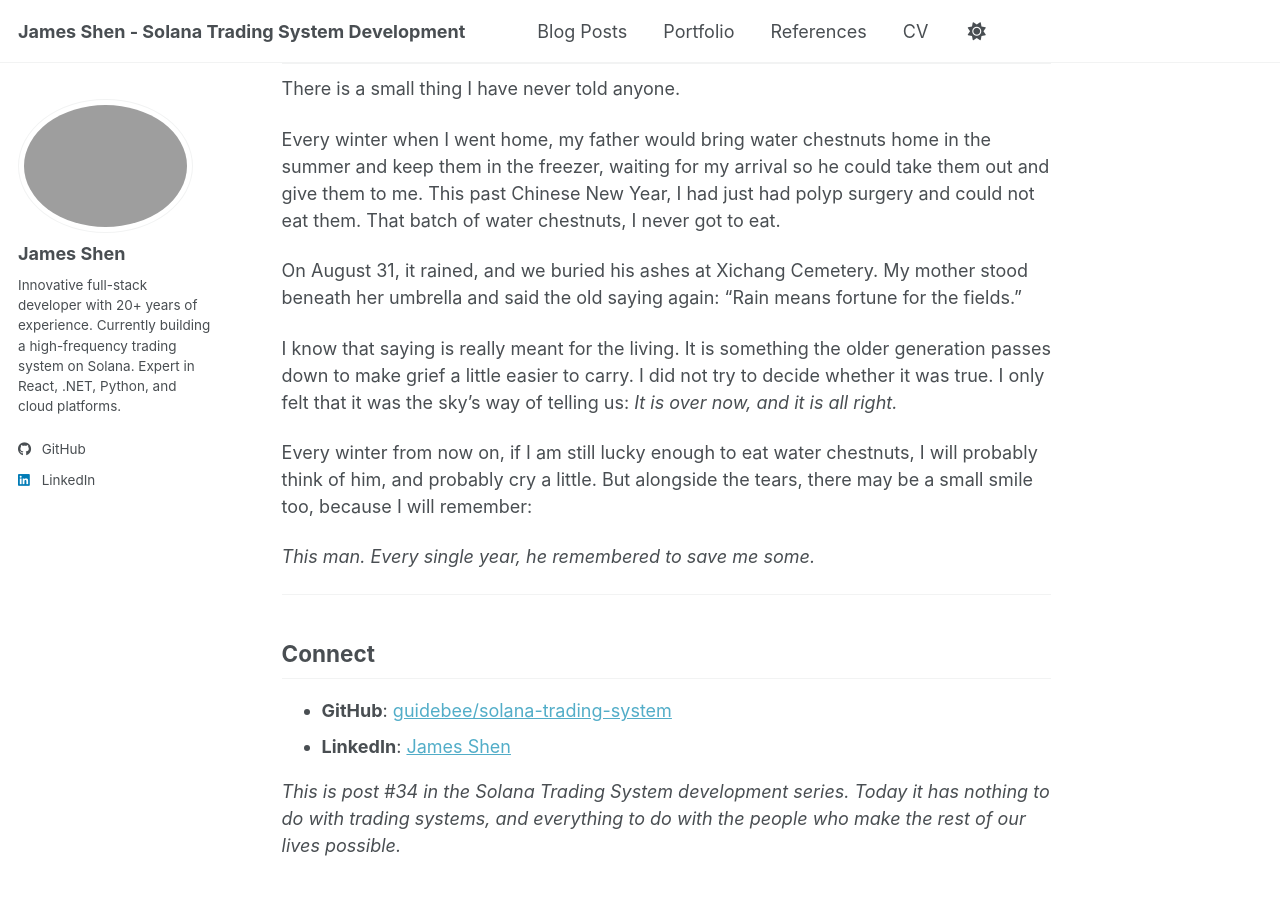
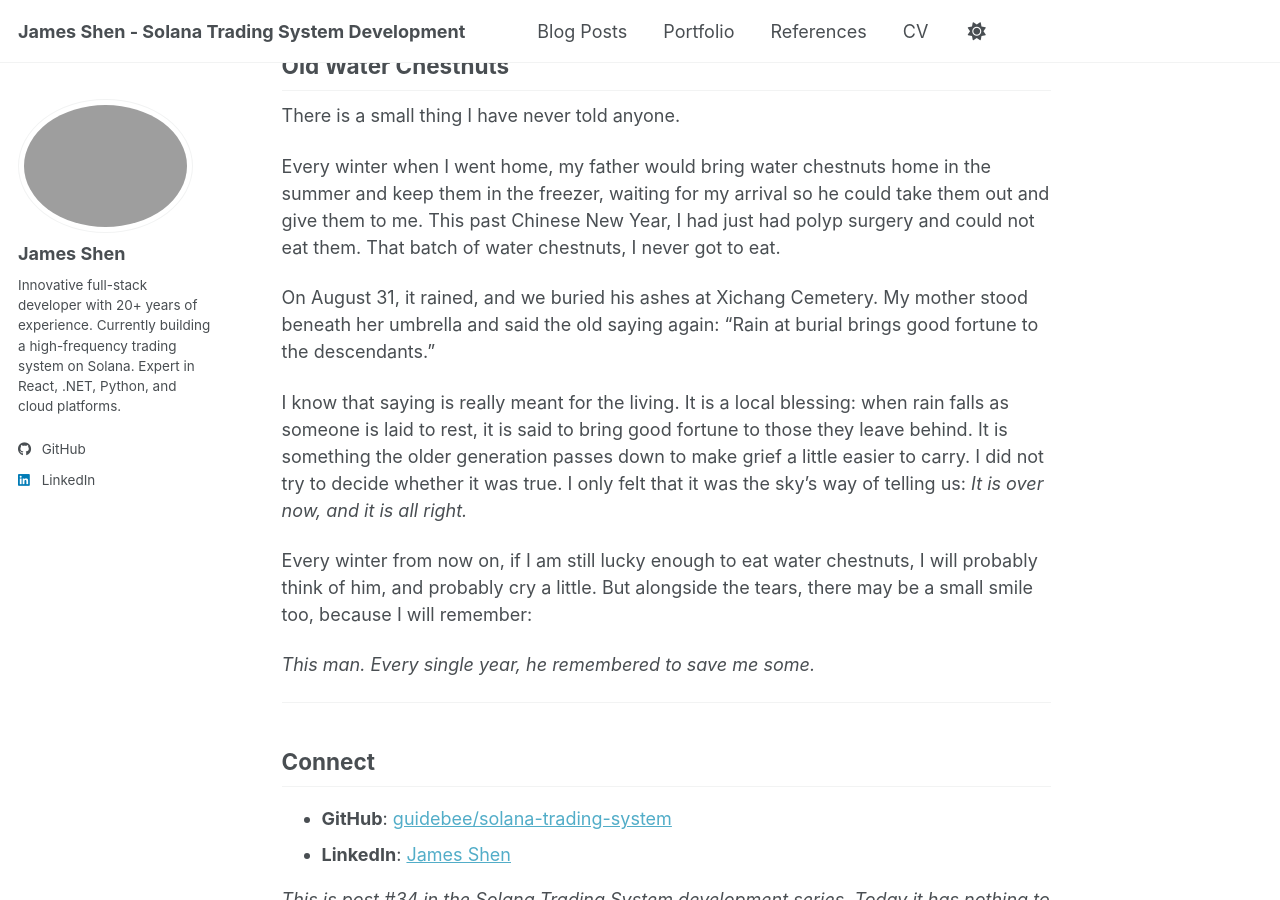
Before and after one commit to guidebee/guidebee.github.io, a Jekyll site: the page built from _posts/2026-08-31-old-water-chestnuts.md, in a window 1280 px wide and 900 px high, scrolled down 4204 px. Built offline with Jekyll 4.4.1, drawn with Linux system fonts in a browser that asks for light colours; a script bundle is joined from its source files by our own code; library files that are not in the unit come from our copies; some of the changed text lies outside the part shown.

Commit message:
memory of my daddy

```diff
--- a/_posts/2026-08-31-old-water-chestnuts.md
+++ b/_posts/2026-08-31-old-water-chestnuts.md
@@ -22,7 +22,7 @@ A blog post about my father's last six months.
 
 It rained on the last day of August.
 
-The ground at Xichang Cemetery was soft and wet. I followed the rhythm of the ceremony and lowered my father's ashes into the small plot. My mother stood beneath an umbrella and quietly repeated an old saying: "Rain means fortune for the fields."
+The ground at Xichang Cemetery was soft and wet. I followed the rhythm of the ceremony and lowered my father's ashes into the small plot. My mother stood beneath an umbrella and quietly repeated an old saying from our county: "Rain at burial brings good fortune to the descendants."
 
 I laughed a little. My eyes were wet too.
 
@@ -108,9 +108,9 @@ There is a small thing I have never told anyone.
 
 Every winter when I went home, my father would bring water chestnuts home in the summer and keep them in the freezer, waiting for my arrival so he could take them out and give them to me. This past Chinese New Year, I had just had polyp surgery and could not eat them. That batch of water chestnuts, I never got to eat.
 
-On August 31, it rained, and we buried his ashes at Xichang Cemetery. My mother stood beneath her umbrella and said the old saying again: "Rain means fortune for the fields."
+On August 31, it rained, and we buried his ashes at Xichang Cemetery. My mother stood beneath her umbrella and said the old saying again: "Rain at burial brings good fortune to the descendants."
 
-I know that saying is really meant for the living. It is something the older generation passes down to make grief a little easier to carry. I did not try to decide whether it was true. I only felt that it was the sky's way of telling us: *It is over now, and it is all right.*
+I know that saying is really meant for the living. It is a local blessing: when rain falls as someone is laid to rest, it is said to bring good fortune to those they leave behind. It is something the older generation passes down to make grief a little easier to carry. I did not try to decide whether it was true. I only felt that it was the sky's way of telling us: *It is over now, and it is all right.*
 
 Every winter from now on, if I am still lucky enough to eat water chestnuts, I will probably think of him, and probably cry a little. But alongside the tears, there may be a small smile too, because I will remember:
 
```
